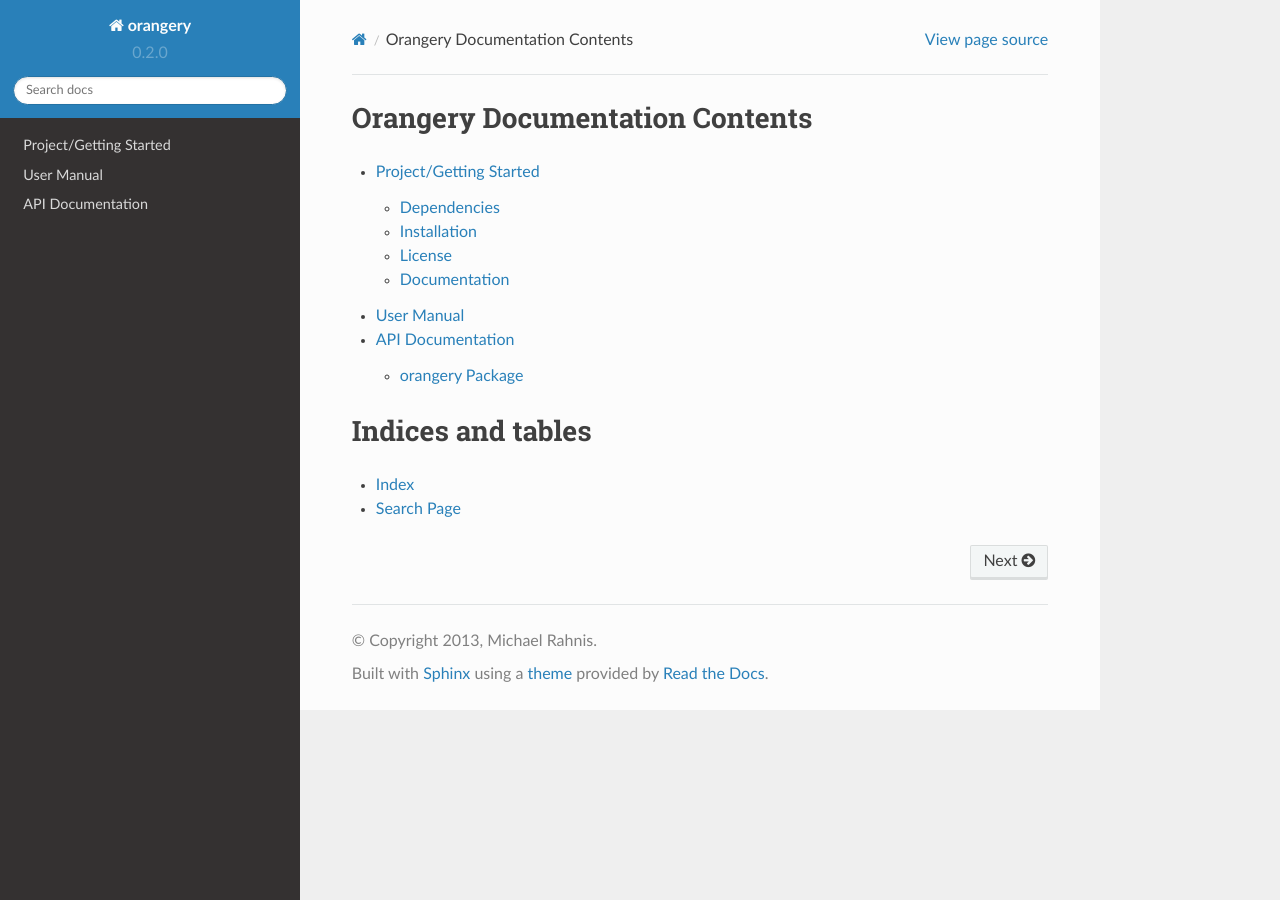
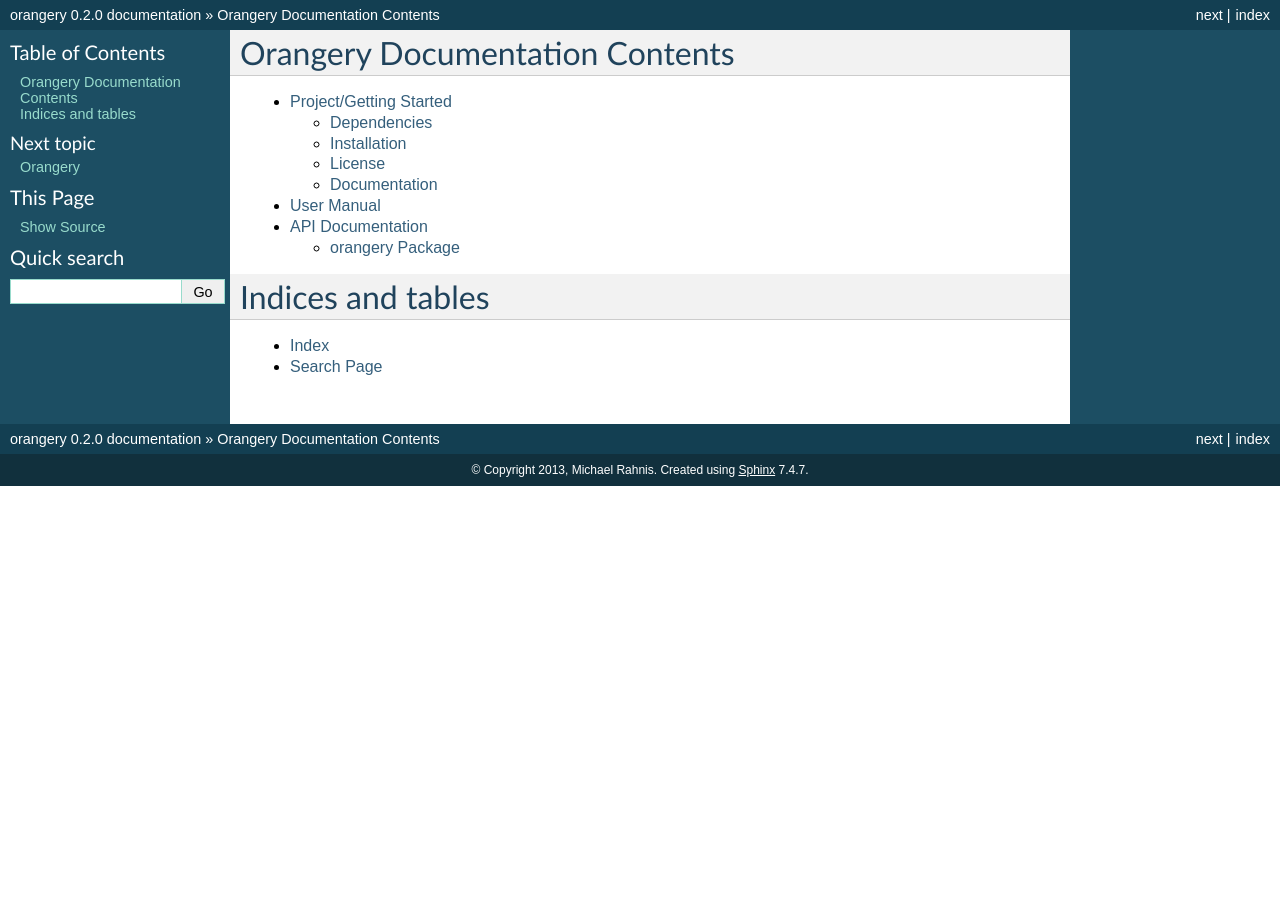
Before and after one commit to mrahnis/orangery, a Sphinx documentation site: the page built from docs/source/index.rst, in a window 1280 px wide. Built offline with Sphinx 7.4.7, drawn with Linux system fonts in a browser that asks for light colours.

Commit message:
Update conf.py for RTD theme.

```diff
--- a/docs/source/conf.py
+++ b/docs/source/conf.py
@@ -126,11 +126,10 @@ pygments_style = 'sphinx'
 
 # The theme to use for HTML and HTML Help pages.  See the documentation for
 # a list of builtin themes.
-#html_theme = 'default'
-
-import sphinx_rtd_theme
-
-html_theme = "sphinx_rtd_theme"
+html_theme = 'default'
+# to use rtd locally
+#import sphinx_rtd_theme
+#html_theme = "sphinx_rtd_theme"
 
 # Theme options are theme-specific and customize the look and feel of a theme
 # further.  For a list of options available for each theme, see the
@@ -138,8 +137,9 @@ html_theme = "sphinx_rtd_theme"
 #html_theme_options = {}
 
 # Add any paths that contain custom themes here, relative to this directory.
-#html_theme_path = []
-html_theme_path = [sphinx_rtd_theme.get_html_theme_path()]
+html_theme_path = []
+# to use rtd locally
+#html_theme_path = [sphinx_rtd_theme.get_html_theme_path()]
 
 # The name for this set of Sphinx documents.  If None, it defaults to
 # "<project> v<release> documentation".
```
